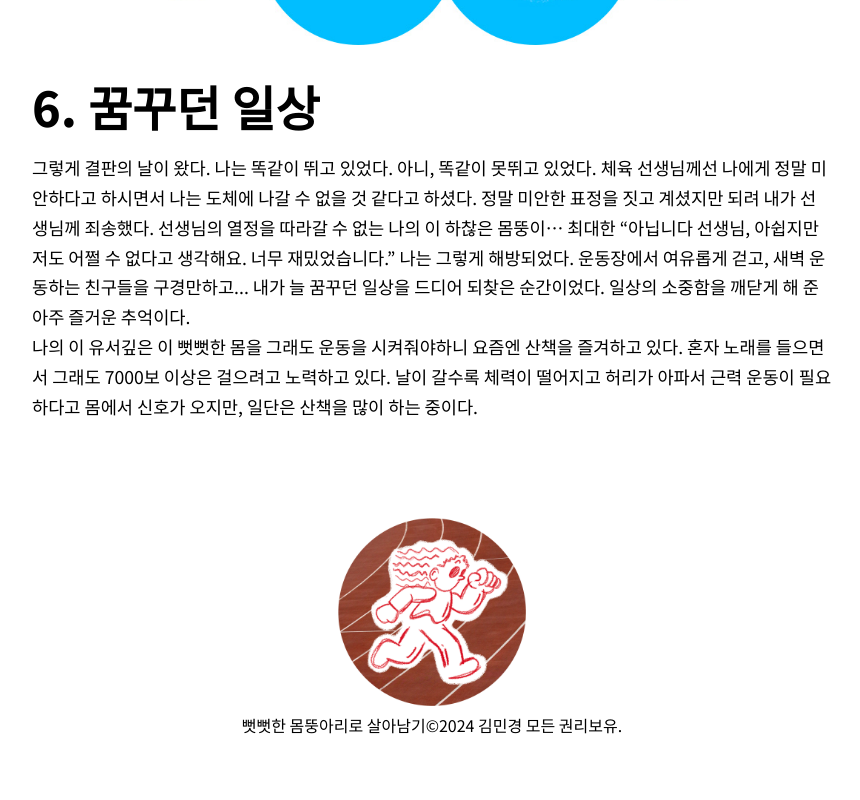
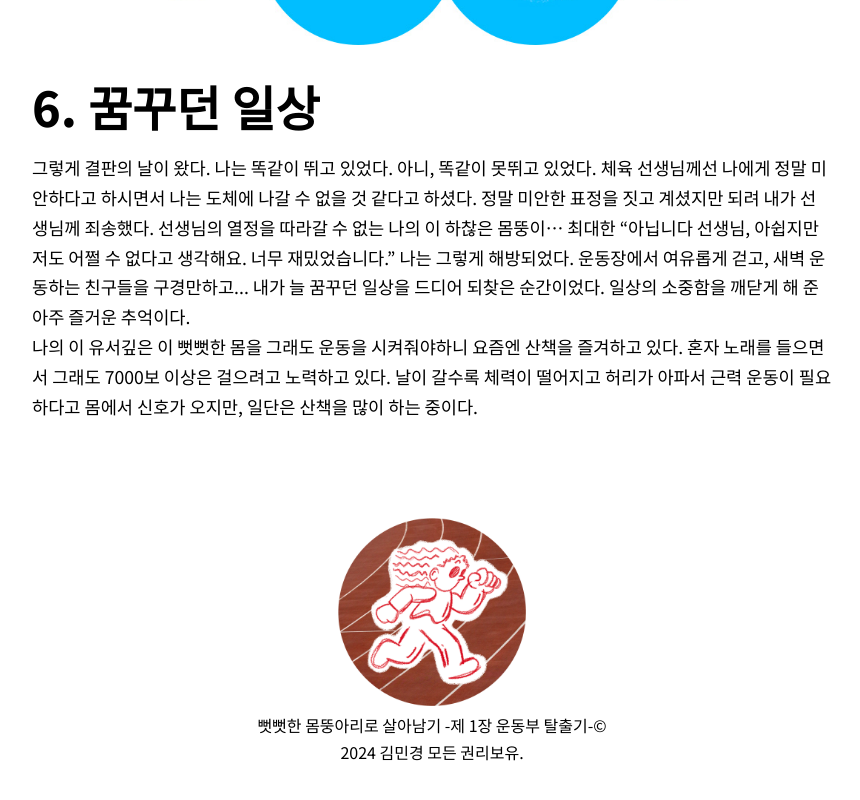
Before and after one commit to mingmins/week_3_, a plain HTML site: page index.html in a window 1280 px wide. Shown: the part 6664-7464 px from the top of the page, without its empty margins (208-1068 px from the left). Drawn offline with Linux system fonts and the light colour scheme.

Commit message:
Add files via upload

```diff
--- a/index.html
+++ b/index.html
@@ -153,7 +153,7 @@
 	</section>
 	<footer>
 		<div class="wrap"><a href="#gg"><img src="up.jpg"></a>
-		뻣뻣한 몸뚱아리로 살아남기&copy;2024 김민경 모든 권리보유.</div>
+		뻣뻣한 몸뚱아리로 살아남기 -제 1장 운동부 탈출기-&copy;<br>2024 김민경 모든 권리보유. </div>
 	</footer>
 </body>
 </html>
```
